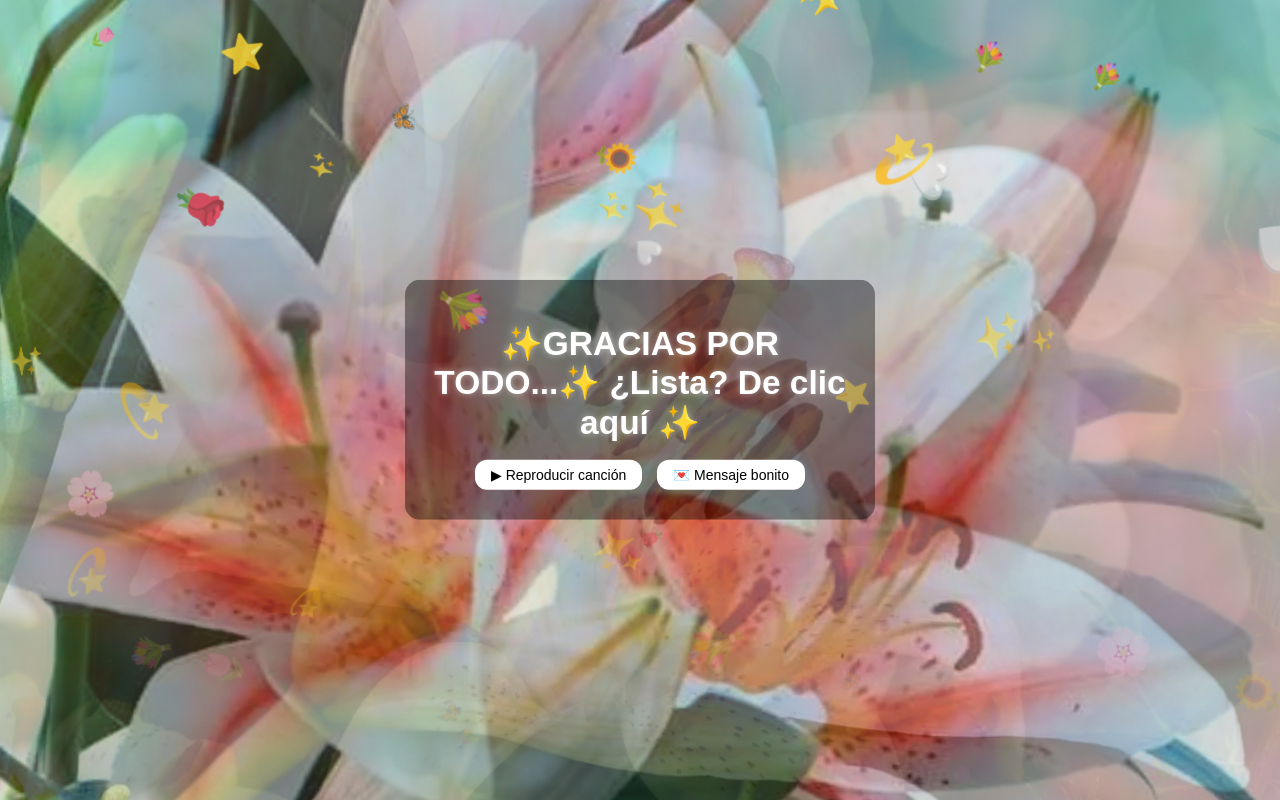
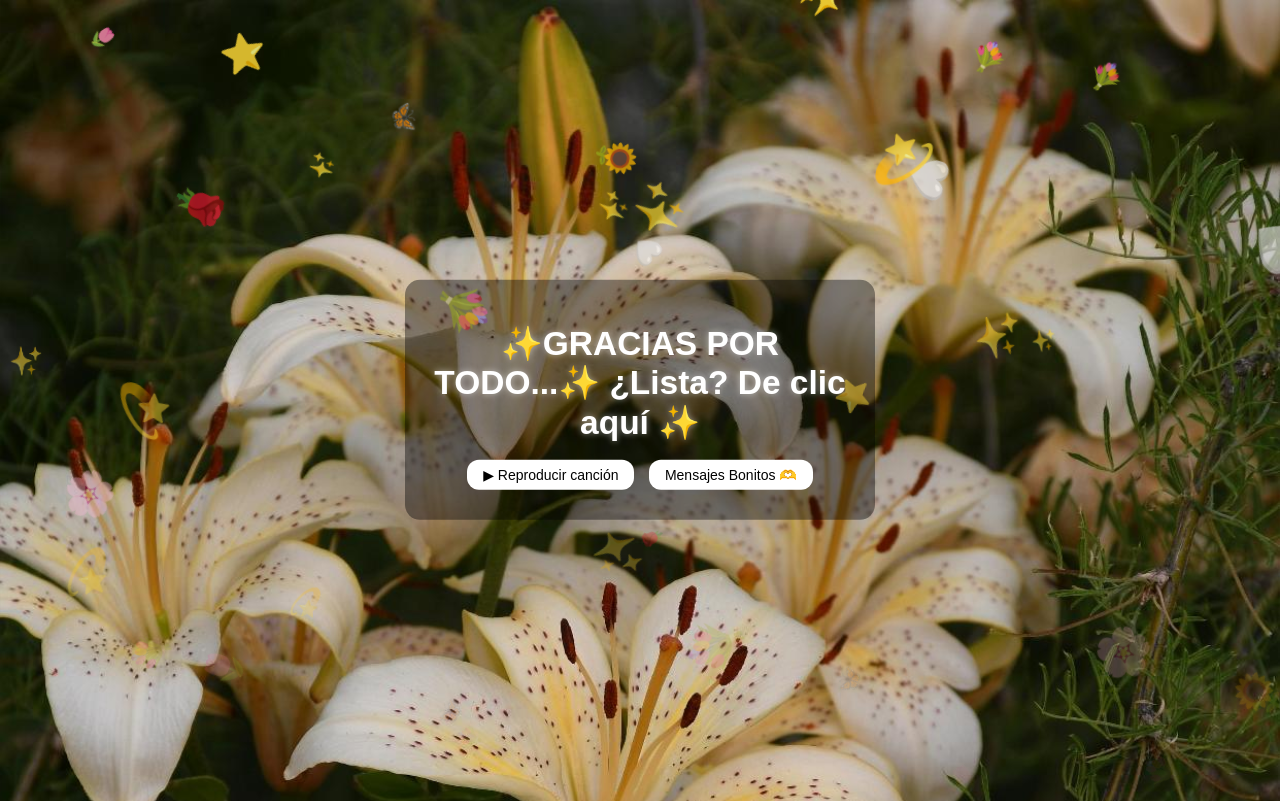
Before and after one commit to Joki102/lirios, a plain HTML site: page index.html in a window 1280 px wide. Shown: the top 801 px of the page. Drawn offline with Linux system fonts and the light colour scheme.

Commit message:
cambios de fondo css y index

```diff
--- a/index.html
+++ b/index.html
@@ -7,19 +7,19 @@
 </head>
 <body>
 
-<!-- COLLAGE DESORDENADO -->
+<!-- COLLAGE DESORDENADO
 <div class="collage">
     <img src="img1.jpg" class="capa">
     <img src="img2.jpg" class="capa">
     <img src="img3.jpg" class="capa">
     <img src="img4.jpg" class="capa">
-</div>
+</div> -->
 
 <!-- Caja con texto y botones -->
 <div class="center-box">
     <h1 class="mensaje-click" onclick="openPopup()">✨GRACIAS POR TODO...✨ ¿Lista? De clic aquí ✨</h1>
     <button class="btn" onclick="playSong()">▶ Reproducir canción</button>
-    <button class="btn" onclick="showMessage()">💌 Mensaje bonito</button>
+    <button class="btn" onclick="showMessage()">Mensajes Bonitos 🫶</button>
 </div>
 
 <!-- Audio -->
--- a/styles.css
+++ b/styles.css
@@ -5,69 +5,19 @@ body {
 }
 
 /* -----------------------
-   COLLAGE RESPONSIVO REAL
+   FONDO FIJO
 ------------------------ */
-.collage {
-    position: fixed;
-    top: 0;
-    left: 0;
-    width: 100vw;
-    height: 100vh;
+body {
+    margin: 0;
     overflow: hidden;
-    z-index: -1;
-}
+    font-family: Arial, sans-serif;
 
-/* CADA IMAGEN OCUPA TODA LA PANTALLA */
-.capa {
-    position: absolute;
-    width: 130%;          /* más grande que la pantalla */
-    height: 130%;
-    object-fit: cover;
-    opacity: 0.55;        /* collage suave */
-    filter: contrast(1.2) brightness(0.95) saturate(1.15);
-    animation: mover 18s ease-in-out infinite alternate;
-    top: 50%;
-    left: 50%;
-    transform-origin: center;
-    translate: -50% -50%; /* siempre centrado */
-}
-
-/* VARIACIONES PARA EFECTO COLLAGE */
-.capa:nth-child(1) {
-    transform: rotate(-6deg);
-}
-.capa:nth-child(2) {
-    transform: rotate(4deg);
-    animation-delay: 3s;
-}
-.capa:nth-child(3) {
-    transform: rotate(-2deg);
-    animation-delay: 6s;
-}
-.capa:nth-child(4) {
-    transform: rotate(3deg);
-    animation-delay: 9s;
-}
-
-/* Animación suave */
-@keyframes mover {
-    0% {
-        transform: scale(1.1) rotate(0deg);
-    }
-    100% {
-        transform: scale(1.18) rotate(1deg);
-    }
-}
-
-/* -----------------------
-   RESPONSIVE PARA TELÉFONO
------------------------- */
-@media (max-width: 700px) {
-    .capa {
-        width: 160%;
-        height: 160%;
-        opacity: 0.45; /* más suave en teléfonos */
-    }
+    /* Fondo con imagen única */
+    background-image: url('img2.jpg'); /* tu imagen elegida */
+    background-size: cover;      /* cubre toda la pantalla */
+    background-position: center; /* centrado */
+    background-repeat: no-repeat;
+    background-attachment: fixed; /* opcional: fija al hacer scroll */
 }
 
 
```
